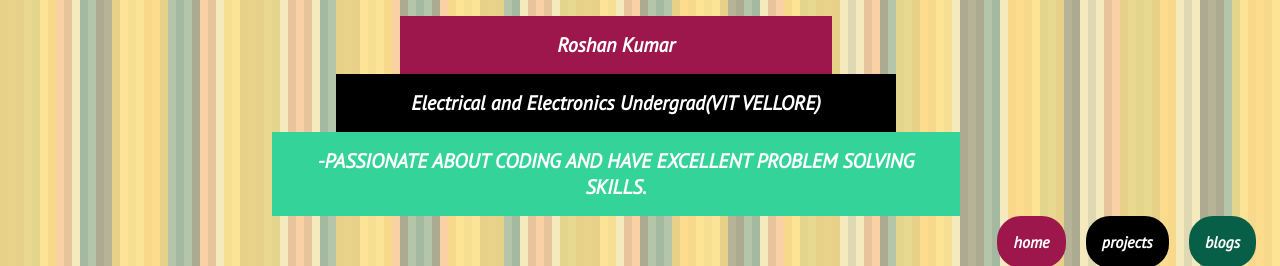
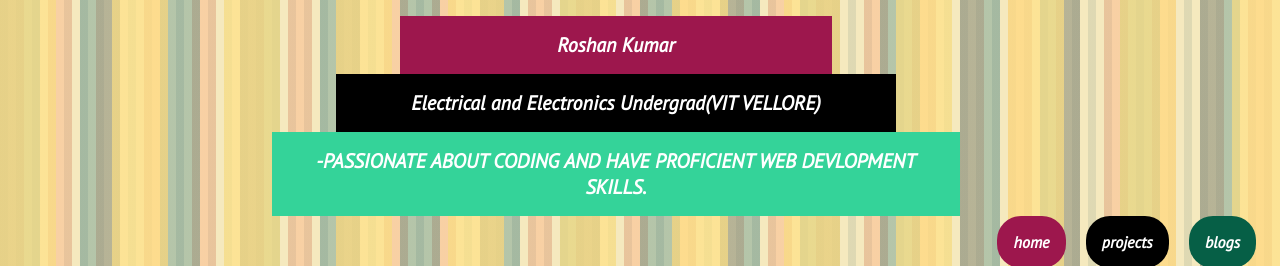
Before and after one commit to Roshankumar0808/Roshan-s_portfolio, a plain HTML site: page blogs.html in a window 1280 px wide. Shown: the top 266 px of the page. Drawn offline with Linux system fonts and the light colour scheme.

Commit message:
feature : text updated

```diff
--- a/blogs.html
+++ b/blogs.html
@@ -13,7 +13,7 @@
     <nav class="navigation container">
         <div class="nav-brand">Roshan Kumar</div>
         <div class=nav-brand1>Electrical and Electronics Undergrad(VIT VELLORE)</div>
-        <div class=nav-brand2>-PASSIONATE ABOUT CODING AND HAVE EXCELLENT PROBLEM SOLVING SKILLS.</div>
+        <div class=nav-brand2>-PASSIONATE ABOUT CODING AND HAVE PROFICIENT WEB DEVLOPMENT SKILLS.</div>
         <ul class="list-non-bullet nav-pills">
             <li class="list-item-inline">
                 <a class="link1" href="/">home</a>
```
Also changed, not shown: index.html (+1 -1 lines), projects.html (+1 -1 lines).
